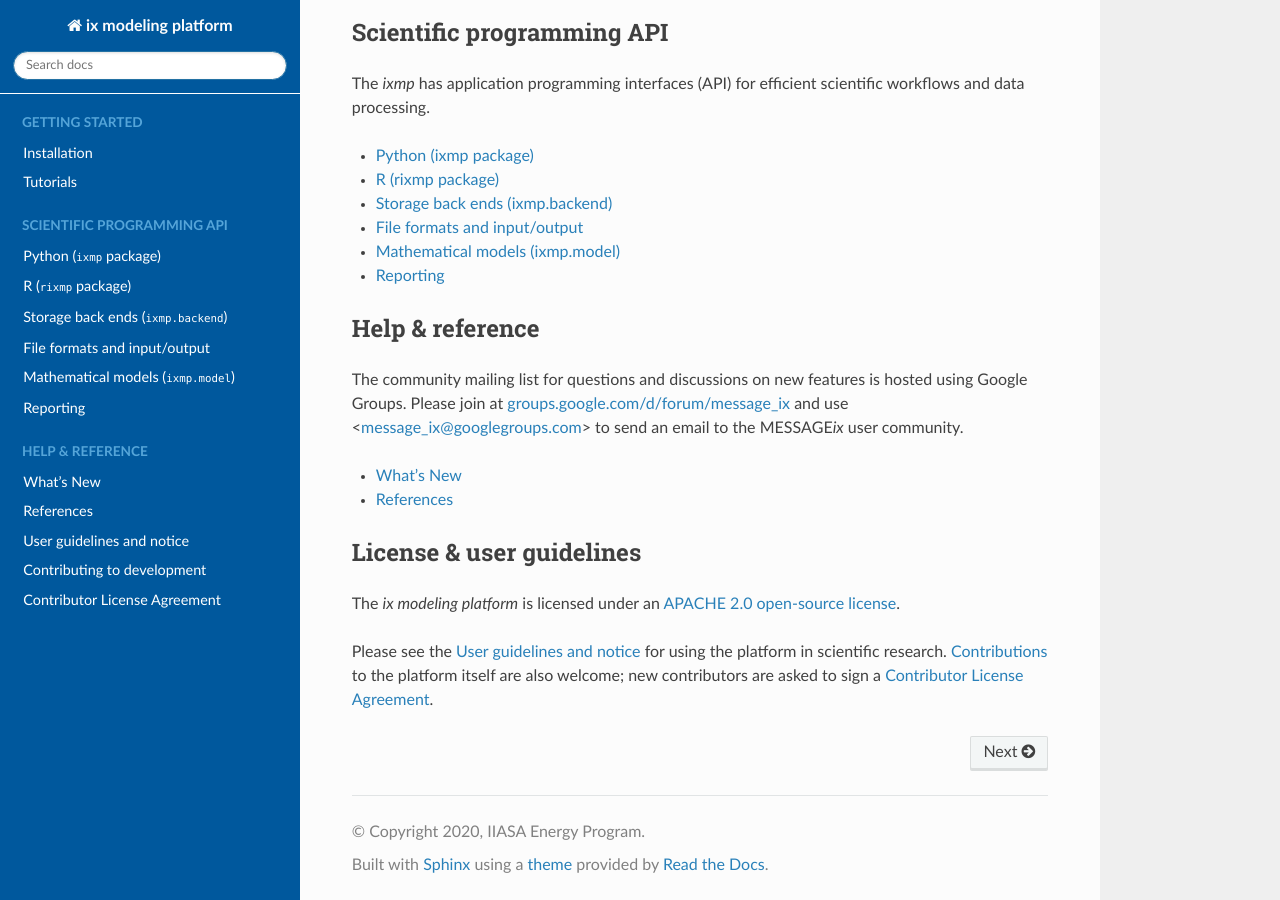
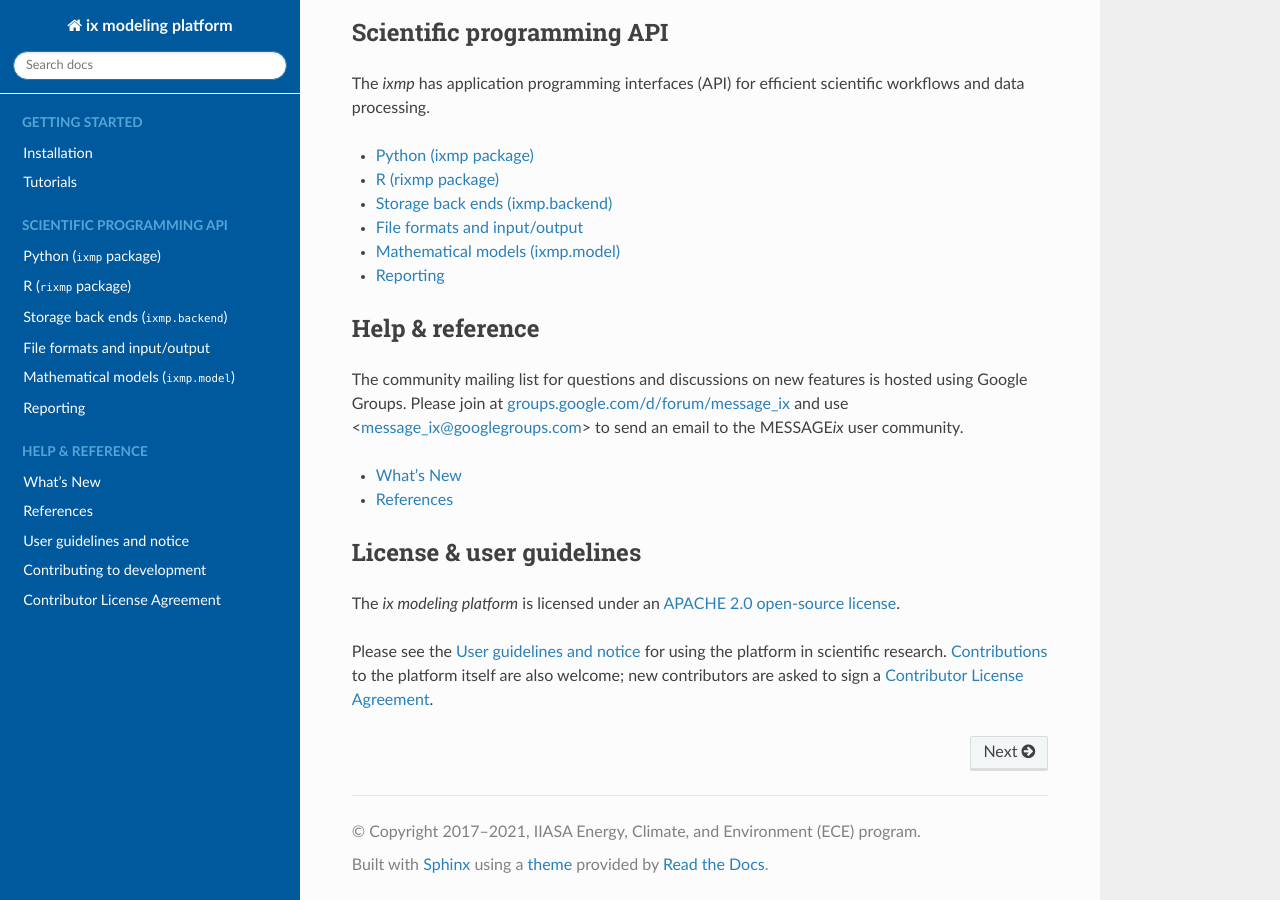
Before and after one commit to iiasa/ixmp, a Sphinx documentation site: the page built from doc/index.rst, in a window 1280 px wide and 900 px high, scrolled down 1462 px. Built offline with Sphinx 7.4.7 and the Read the Docs theme 2.0.0, drawn with Linux system fonts in a browser that asks for light colours; the version number could not be read and is left out; cross-references to code outside the pages are shown as plain code.

Commit message:
Update copyright year and ECE program name

```diff
--- a/doc/conf.py
+++ b/doc/conf.py
@@ -21,7 +21,7 @@ import ixmp.testing
 # -- Project information ---------------------------------------------------------------
 
 project = "ix modeling platform"
-copyright = "2020, IIASA Energy Program"
+copyright = "2017–2021, IIASA Energy, Climate, and Environment (ECE) program"
 author = "ixmp Developers"
 
 
--- a/setup.cfg
+++ b/setup.cfg
@@ -1,6 +1,6 @@
 [metadata]
 name = ixmp
-author = IIASA Energy Program
+author = IIASA IIASA Energy, Climate, and Environment (ECE) program
 author_email = message_ix@iiasa.ac.at
 license = Apache
 description = ix modeling platform
```
Also changed, not shown: README.md (+1 -1 lines).
